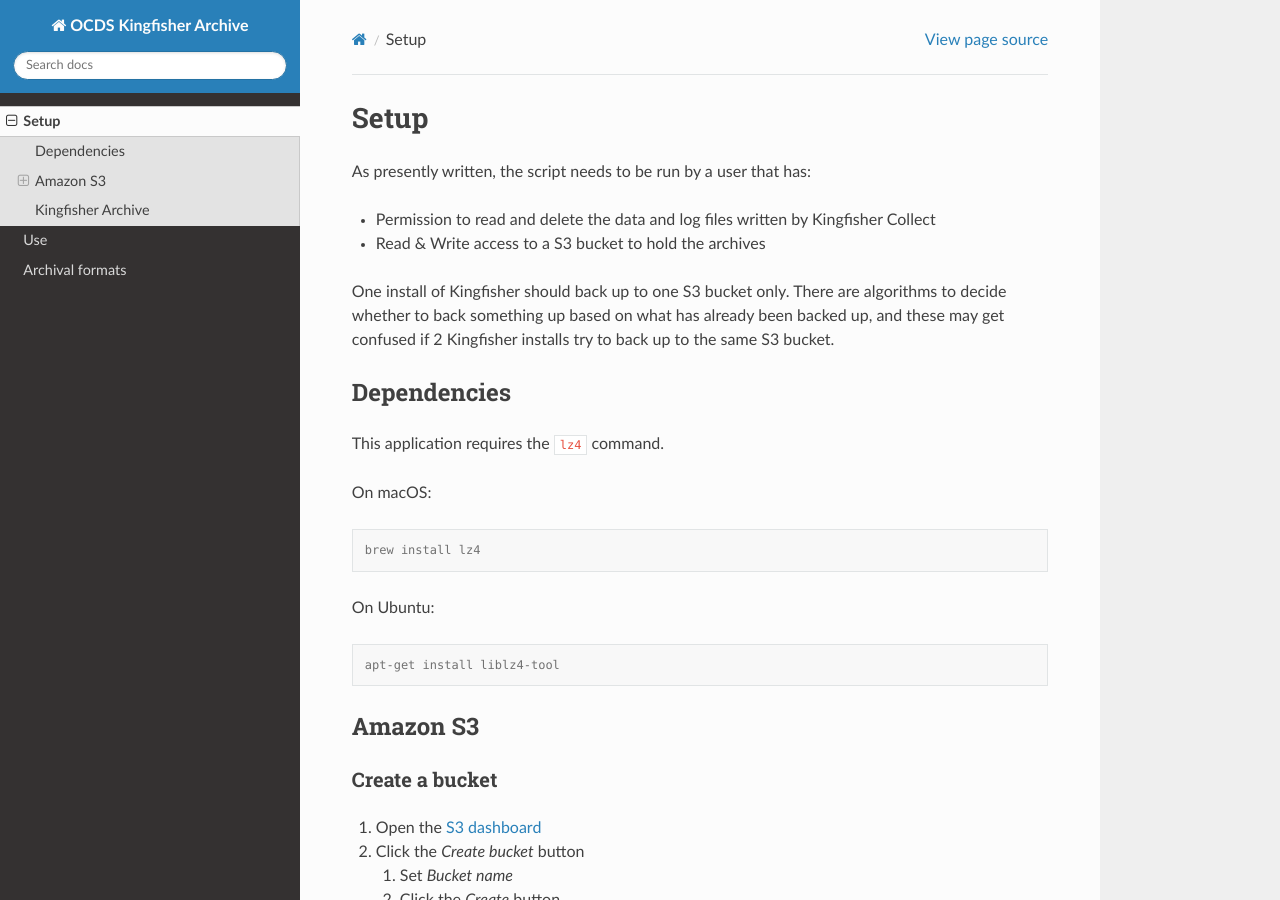
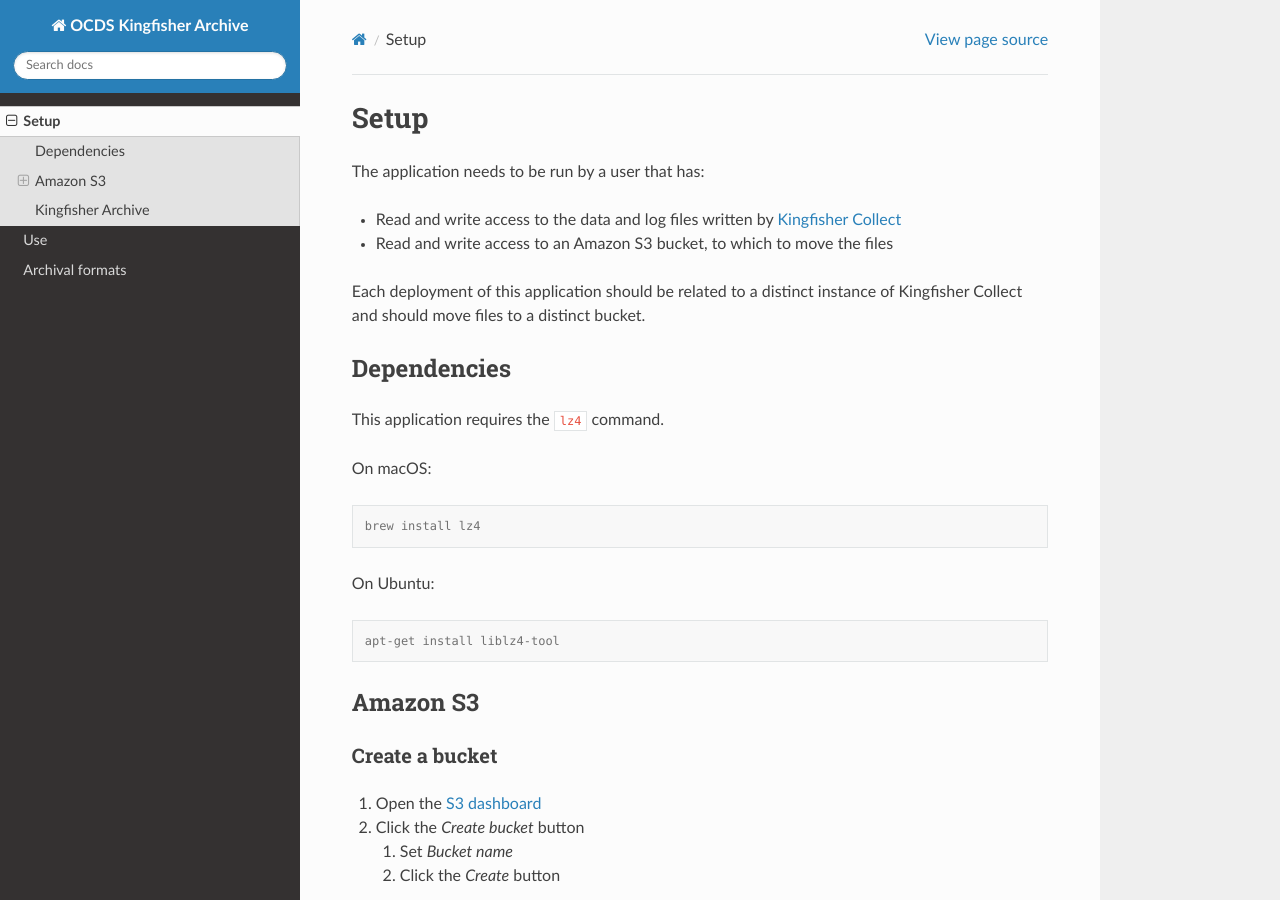
Before and after one commit to open-contracting-archive/kingfisher-archive, a Sphinx documentation site: the page built from docs/setup.rst, in a window 1280 px wide and 900 px high. Built offline with Sphinx 7.4.7 and the Read the Docs theme 2.0.0, drawn with Linux system fonts in a browser that asks for light colours.

Commit message:
Tidy Sphinx docs

```diff
--- a/README.rst
+++ b/README.rst
@@ -1,8 +1,6 @@
 |Build Status| |Coverage Status|
 
-This moves data and log files written by `Kingfisher Collect <https://kingfisher-collect.readthedocs.io/en/latest/>`__ to an AWS S3 Bucket.
-
-The data is archived in case we need to re-load it in future.
+This application moves data and log files written by `Kingfisher Collect <https://kingfisher-collect.readthedocs.io/en/latest/>`__ to an Amazon S3 bucket.
 
 .. |Build Status| image:: https://github.com/open-contracting/kingfisher-archive/workflows/CI/badge.svg
 .. |Coverage Status| image:: https://coveralls.io/repos/github/open-contracting/kingfisher-archive/badge.png?branch=master
--- a/docs/setup.rst
+++ b/docs/setup.rst
@@ -1,12 +1,12 @@
 Setup
 =====
 
-As presently written, the script needs to be run by a user that has:
+The application needs to be run by a user that has:
 
--  Permission to read and delete the data and log files written by Kingfisher Collect
--  Read & Write access to a S3 bucket to hold the archives
+-  Read and write access to the data and log files written by `Kingfisher Collect <https://kingfisher-collect.readthedocs.io/en/latest/>`__
+-  Read and write access to an Amazon S3 bucket, to which to move the files
 
-One install of Kingfisher should back up to one S3 bucket only. There are algorithms to decide whether to back something up based on what has already been backed up, and these may get confused if 2 Kingfisher installs try to back up to the same S3 bucket.
+Each deployment of this application should be related to a distinct instance of Kingfisher Collect and should move files to a distinct bucket.
 
 Dependencies
 ------------
--- a/docs/use.rst
+++ b/docs/use.rst
@@ -1,19 +1,19 @@
 Use
 ===
 
-This will run with `process locking <https://pypi.org/project/python-pidfile/>`__ so only one instance of this can run at once. (There are algorithms to decide whether to back something up based on what has already been backed up, and these may get confused if 2 processes run at once.)
+The application's command-line interface uses `process locking <https://pypi.org/project/python-pidfile/>`__, to ensure that only one archival process runs at one time.
 
 .. code-block:: shell-session
 
    python manage.py archive
 
-You con run a test mode (“dry mode”):
+To do a dry run:
 
 .. code-block:: shell-session
 
    python manage.py archive --dry-run
 
-To see options (including a dry run)
+To see all options:
 
 .. code-block:: shell-session
 
```
